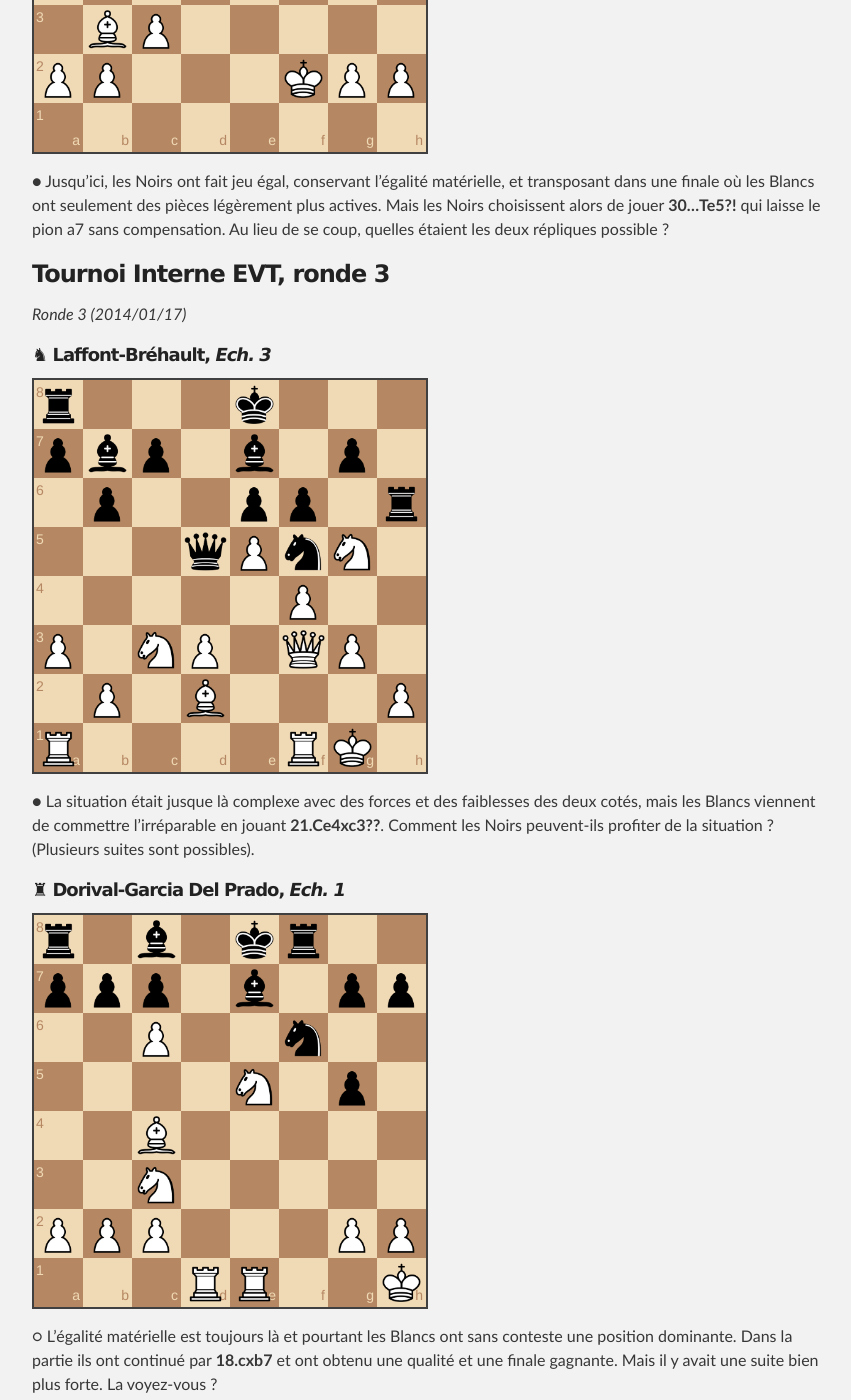
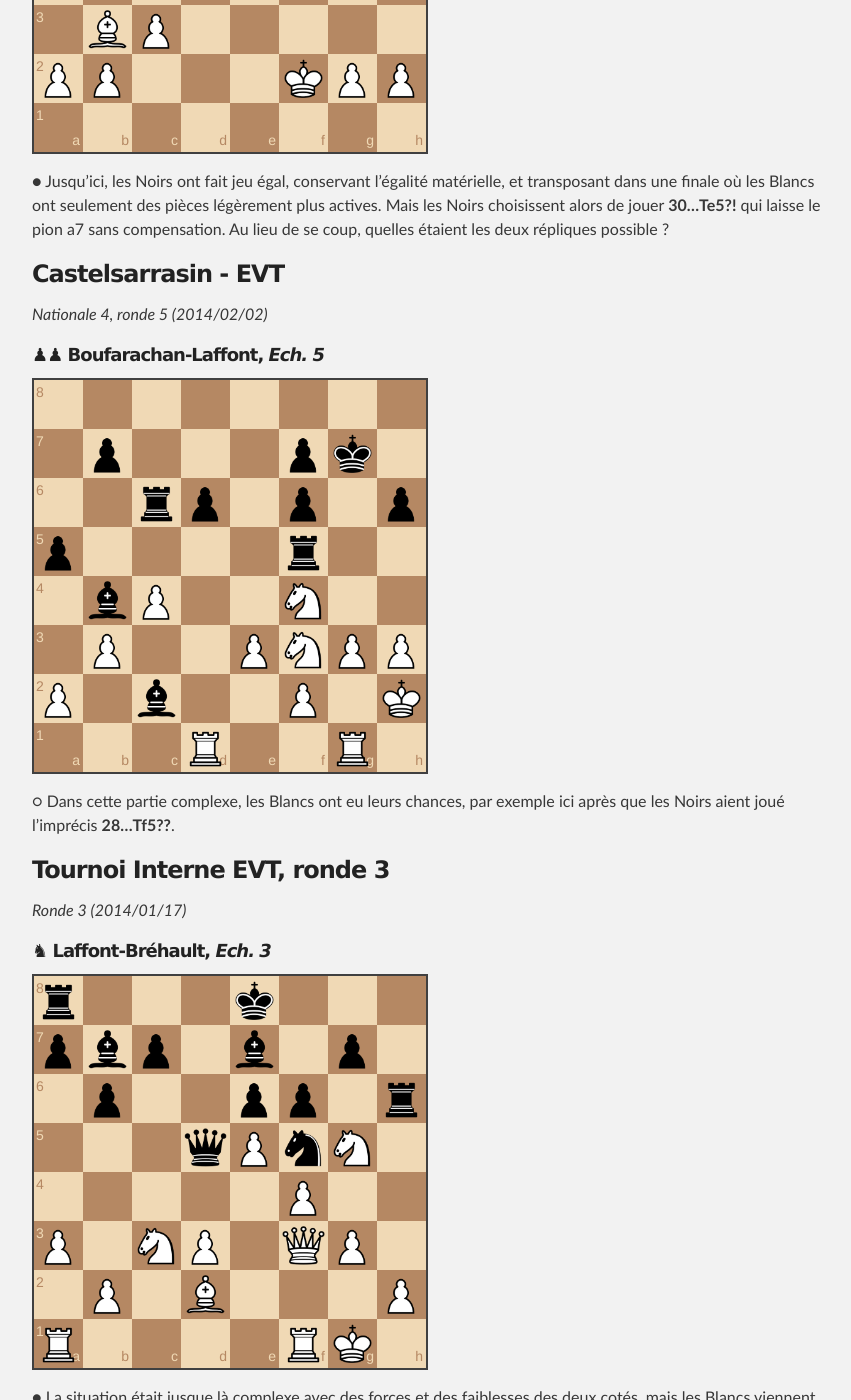
Before and after one commit to echiquier-villeneuve-tolosane/echiquier-villeneuve-tolosane.github.io, a Jekyll site: the page built from exercices.md, in a window 1280 px wide and 1400 px high, scrolled down 1196 px. Shown: the whole window, without its empty margins (208-1059 px from the left). Built offline with Jekyll 4.4.1, drawn with Linux system fonts in a browser that asks for light colours; nearby versions of some CDN libraries.

Commit message:
Updated exercices.md

```diff
--- a/exercices.md
+++ b/exercices.md
@@ -22,6 +22,15 @@ _Ronde 4 (2014/01/24)_
 `4rk2/R4ppp/p5b1/1p6/8/1BP5/PP3KPP/8 b - - 5 30`
 
 &#9679; Jusqu'ici, les Noirs ont fait jeu égal, conservant l'égalité matérielle, et transposant dans une finale où les Blancs ont seulement des pièces légèrement plus actives. Mais les Noirs choisissent alors de jouer **30...Te5?!** qui laisse le pion a7 sans compensation. Au lieu de se coup, quelles étaient les deux répliques possible ?
+
+### Castelsarrasin - EVT
+_Nationale 4, ronde 5 (2014/02/02)_
+
+##### &#9823;&#9823;  **Boufarachan-Laffont**, _Ech. 5_
+
+`8/1p3pk1/2rp1p1p/p4r2/1bP2N2/1P2PNPP/P1b2P1K/3R2R1 w - - 1 37`
+
+&#9675; Dans cette partie complexe, les Blancs ont eu leurs chances, par exemple ici après que les Noirs aient joué l'imprécis **28...Tf5??**.
 
 
 ### Tournoi Interne EVT, ronde 3
@@ -54,6 +63,7 @@ _Régionale 2, ronde 4 (2014/01/12)_
 `r2qkbnr/2p2ppp/p1np4/1p1bp1N1/4P3/1B1PB3/PPP2PPP/R2QK2R w KQkq - 0 9`
 
 &#9675; Les Noirs, en retard de développement, ont tenté de supprimer une pièce d'attaque adverse par **9...Fxd5??**, mais ils n'ont pas vu la réalité du danger. Comment les Blancs prennent-ils un avantage définitif ?
+
 
 ### EVT - CEIT 3
 _Nationale 4, ronde 4 (2014/01/12)_
```
